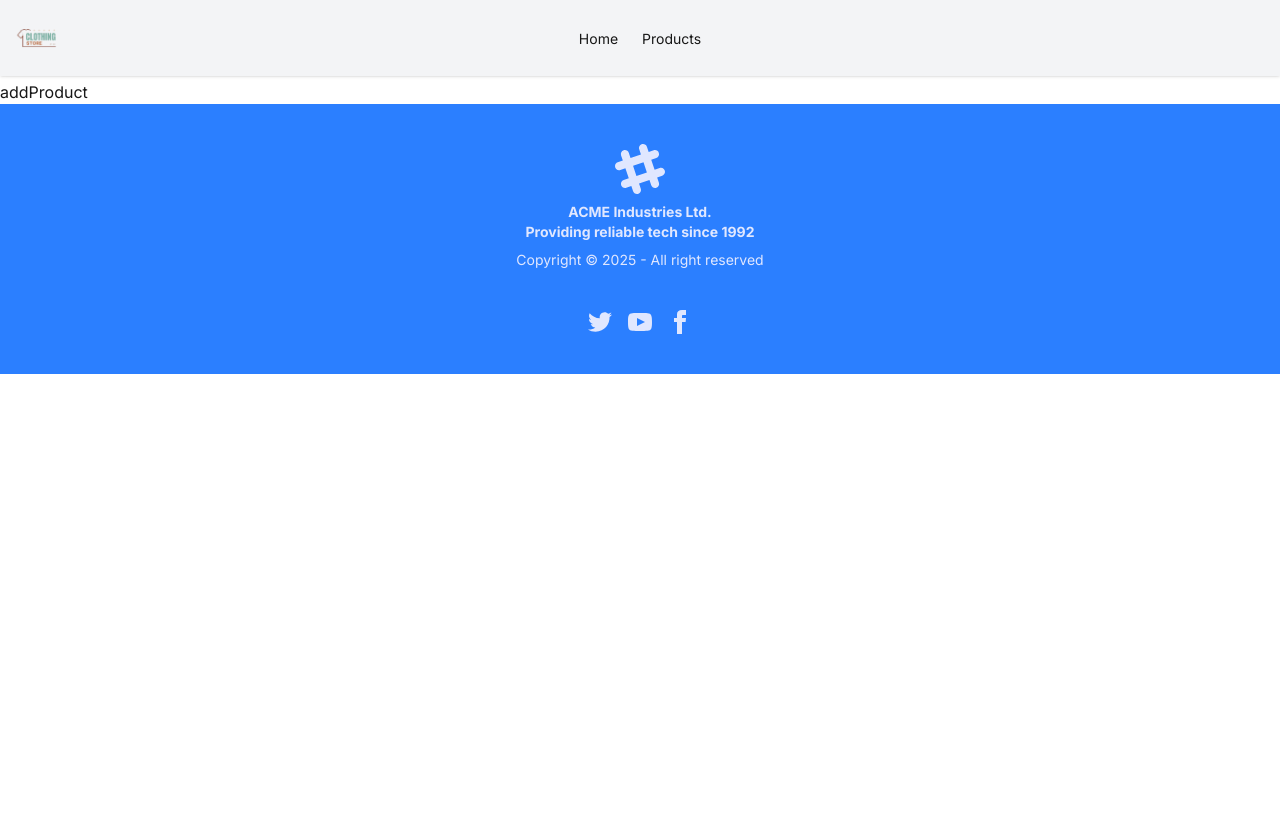
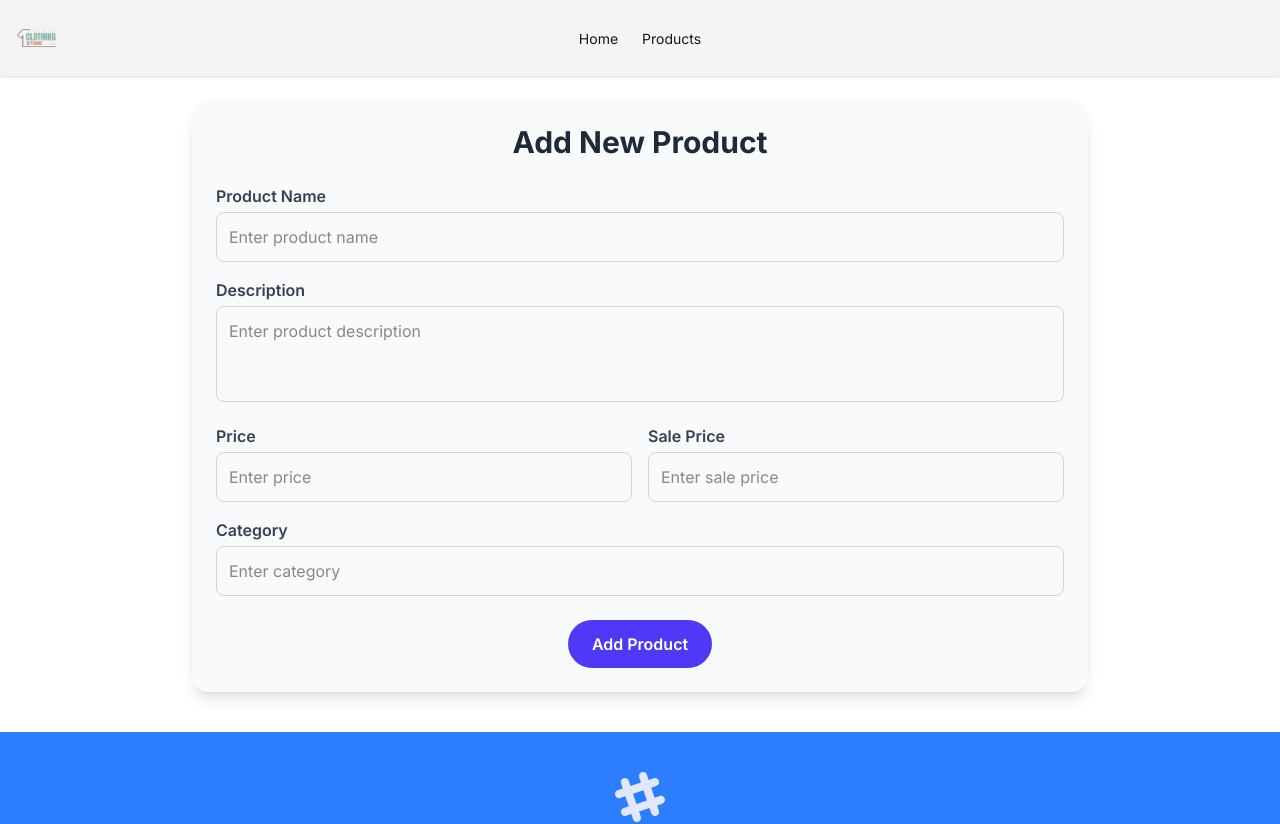
Before and after one commit to Utso-Roy/clothing_shop_next.js, a Next.js app: page /dashboard/add-product in a window 1280 px wide. Shown: the top 824 px of the page. Before the commit the page ends 800 px from the top, so only its background shows below. Built offline with nearby package versions, Linux system fonts and the light colour scheme; no server answers.

Commit message:
create a add-product page

```diff
--- a/src/app/dashboard/add-product/page.js
+++ b/src/app/dashboard/add-product/page.js
@@ -1,7 +1,84 @@
-import React from 'react'
+import React from "react";
 
-export default function addProduct() {
+export default function AddProduct() {
   return (
-    <div className='mt-20'>addProduct</div>
-  )
+    <div className="mt-25 my-10 max-w-4xl mx-auto p-6 bg-gray-50 shadow-lg rounded-2xl">
+      {/* Page Title */}
+      <h1 className="text-3xl font-bold text-gray-800 mb-6 text-center">
+        Add New Product
+      </h1>
+
+      {/* Product Form */}
+      <form className="space-y-4">
+        {/* Product Name */}
+        <div>
+          <label className="block text-gray-700 font-semibold mb-1">
+            Product Name
+          </label>
+          <input
+            type="text"
+            placeholder="Enter product name"
+            className="w-full border border-gray-300 rounded-lg p-3 focus:outline-none focus:ring-2 focus:ring-indigo-500"
+          />
+        </div>
+
+        {/* Product Description */}
+        <div>
+          <label className="block text-gray-700 font-semibold mb-1">
+            Description
+          </label>
+          <textarea
+            placeholder="Enter product description"
+            className="w-full border border-gray-300 rounded-lg p-3 h-24 resize-none focus:outline-none focus:ring-2 focus:ring-indigo-500"
+          ></textarea>
+        </div>
+
+        {/* Price */}
+        <div className="grid grid-cols-2 gap-4">
+          <div>
+            <label className="block text-gray-700 font-semibold mb-1">
+              Price
+            </label>
+            <input
+              type="number"
+              placeholder="Enter price"
+              className="w-full border border-gray-300 rounded-lg p-3 focus:outline-none focus:ring-2 focus:ring-indigo-500"
+            />
+          </div>
+          <div>
+            <label className="block text-gray-700 font-semibold mb-1">
+              Sale Price
+            </label>
+            <input
+              type="number"
+              placeholder="Enter sale price"
+              className="w-full border border-gray-300 rounded-lg p-3 focus:outline-none focus:ring-2 focus:ring-indigo-500"
+            />
+          </div>
+        </div>
+
+        {/* Category */}
+        <div>
+          <label className="block text-gray-700 font-semibold mb-1">
+            Category
+          </label>
+          <input
+            type="text"
+            placeholder="Enter category"
+            className="w-full border border-gray-300 rounded-lg p-3 focus:outline-none focus:ring-2 focus:ring-indigo-500"
+          />
+        </div>
+
+        {/* Submit Button */}
+        <div className="text-center mt-6">
+          <button
+            type="submit"
+            className="bg-indigo-600 text-white px-6 py-3 rounded-full font-semibold hover:bg-indigo-700 transition"
+          >
+            Add Product
+          </button>
+        </div>
+      </form>
+    </div>
+  );
 }
```
